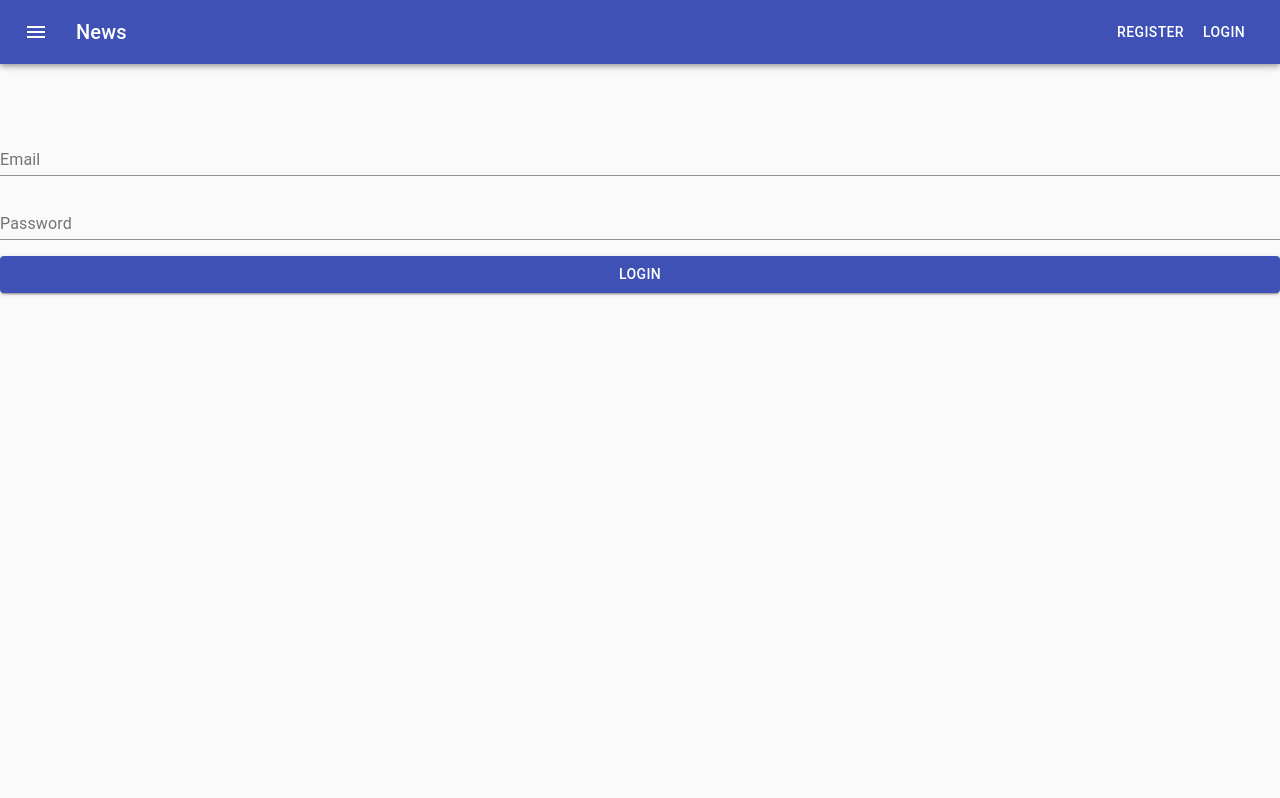
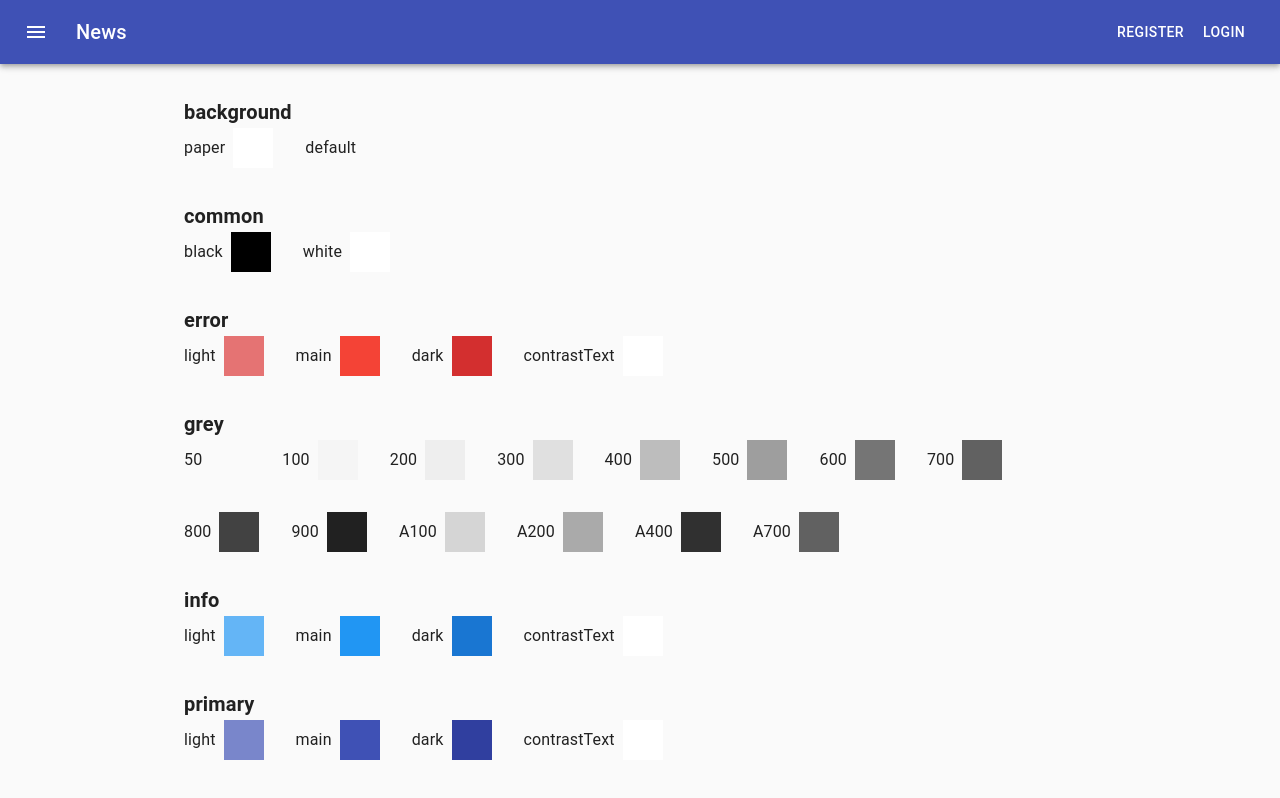
Before and after one commit to marciorasf/hippocards-web, a React (Create React App) app: page /dev/palette in a window 1280 px wide. Before the commit this address led to /login. Shown: the top 798 px of the page. Built offline with nearby package versions, Linux system fonts and the light colour scheme; no server answers.

Commit message:
add palette dev route

```diff
--- /dev/null
+++ b/src/pages/Development/Palette/index.tsx
@@ -0,0 +1,68 @@
+import React from "react"
+
+import { Header, PageContentContainer } from "@components"
+import { Typography, Grid, Box } from "@material-ui/core"
+import theme from "@styles/theme"
+
+const paletteKeys = [
+  "background",
+  "common",
+  "error",
+  "grey",
+  "info",
+  "primary",
+  "secondary",
+  "success",
+  "text",
+  "warning",
+] as const
+
+const PaletteDemo = () => {
+  const { palette } = theme
+
+  return (
+    <Grid container>
+      <Grid item xs={12}>
+        <Header />
+      </Grid>
+
+      <Grid item xs={12}>
+        <PageContentContainer>
+          <Grid container spacing={4} direction="column">
+            {paletteKeys.map((paletteKey) => (
+              <Grid item key={paletteKey}>
+                <Typography variant="h6" style={{ fontWeight: "bolder" }}>
+                  {paletteKey}
+                </Typography>
+
+                <Grid container spacing={4}>
+                  {Object.entries(palette[paletteKey]).map(([key, value]) => {
+                    return (
+                      <Grid item key={key}>
+                        <Grid container alignItems="center" spacing={1}>
+                          <Grid item>
+                            <Typography variant="body1">{key}</Typography>
+                          </Grid>
+
+                          <Grid item>
+                            <Box
+                              height={40}
+                              width={40}
+                              style={{ backgroundColor: value }}
+                            />
+                          </Grid>
+                        </Grid>
+                      </Grid>
+                    )
+                  })}
+                </Grid>
+              </Grid>
+            ))}
+          </Grid>
+        </PageContentContainer>
+      </Grid>
+    </Grid>
+  )
+}
+
+export default PaletteDemo
--- a/src/pages/Landing/index.tsx
+++ b/src/pages/Landing/index.tsx
@@ -17,7 +17,7 @@ type TodoItem = {
 }
 
 const todoItems: TodoItem[] = [
-  { label: "Add palette page", done: false },
+  { label: "Add palette page", done: true },
   { label: "Improve basic design", done: false },
   { label: "See flashcard answer on card click", done: false },
   { label: "Mark flashcard as known", done: false },
--- a/src/routes/development.tsx
+++ b/src/routes/development.tsx
@@ -1,6 +1,7 @@
 import React from "react"
 import { Route } from "react-router-dom"
 
+import PaletteDemo from "@pages/Development/Palette"
 import TypographyDemo from "@pages/Development/Typography"
 
 const developmentRoutes = [
@@ -10,6 +11,7 @@ const developmentRoutes = [
     path="/dev/typography"
     component={TypographyDemo}
   />,
+  <Route exact key="palette" path="/dev/palette" component={PaletteDemo} />,
 ]
 
 export default developmentRoutes
--- a/src/styles/theme.ts
+++ b/src/styles/theme.ts
@@ -1,5 +1,5 @@
-import { createMuiTheme } from "@material-ui/core/styles";
+import { createMuiTheme } from "@material-ui/core/styles"
 
-const theme = createMuiTheme({});
+const theme = createMuiTheme({})
 
-export default theme;
+export default theme
```
